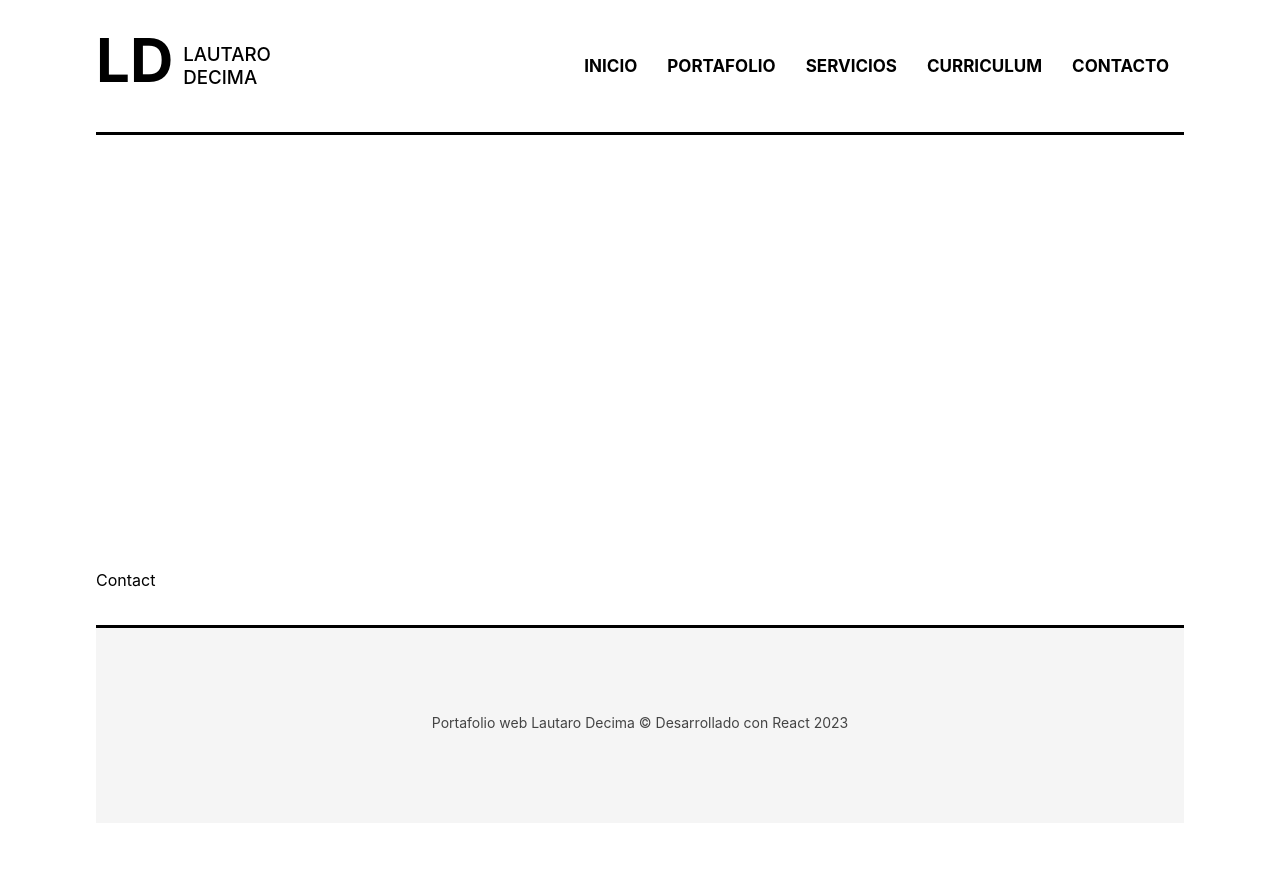
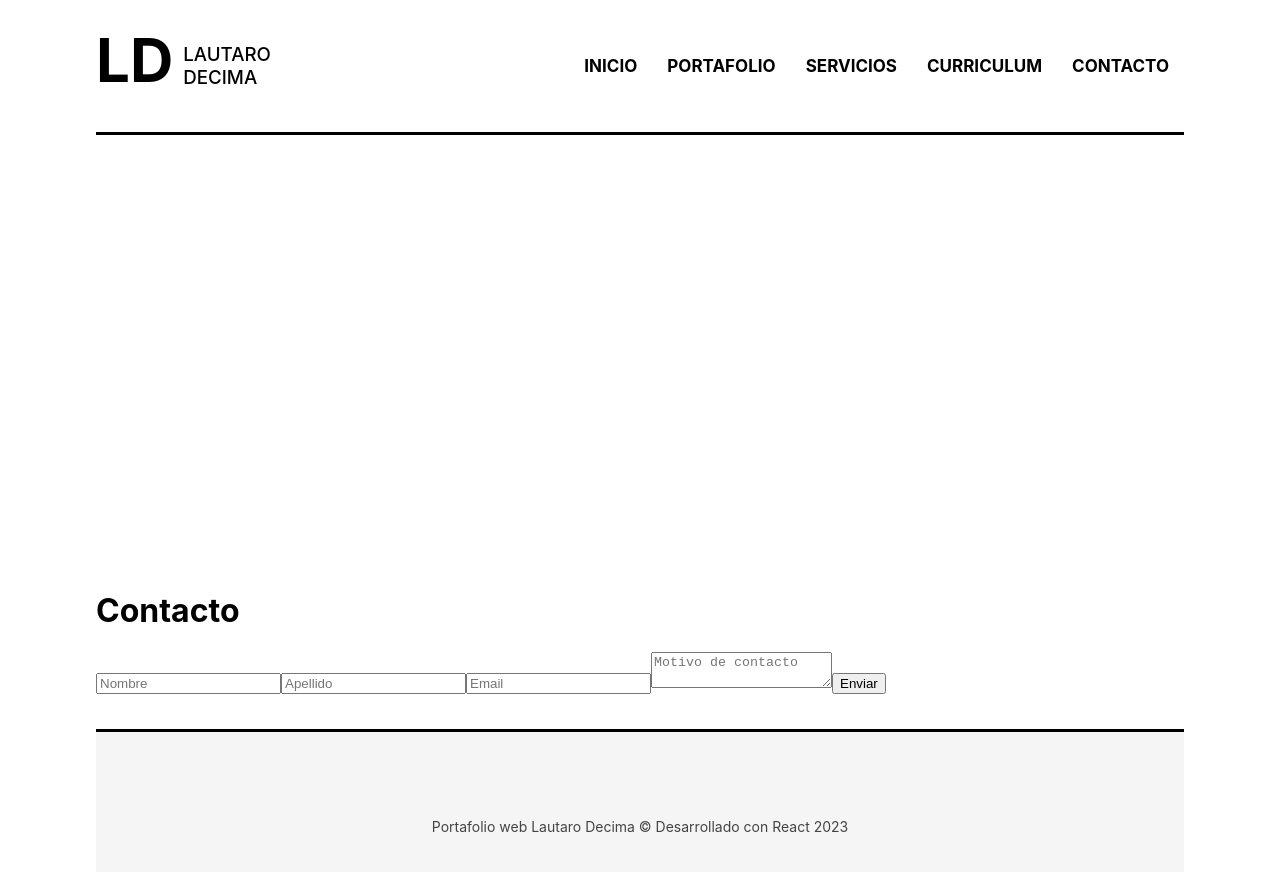
Before and after one commit to decimalautaro/portafolio-estatico-react, a React (Create React App) app: page /contact in a window 1280 px wide. Shown: the top 872 px of the page. Before the commit the page ends 823 px from the top, so only its background shows below. Built offline with nearby package versions, Linux system fonts and the light colour scheme.

Commit message:
feat: haciendo formulario de contacto

```diff
--- a/src/components/Contact.js
+++ b/src/components/Contact.js
@@ -1,7 +1,23 @@
 import React from 'react'
+
 
 export const Contact = () => {
   return (
-    <div>Contact</div>
+    <div className='page'>
+      <h1>Contacto</h1>
+
+      <form className='contact' action='mailto:decimalautaro@gmail.com'>
+          <input type="text" placeholder='Nombre'/>
+
+          <input type="text" placeholder='Apellido'/>
+
+          <input type="email" placeholder='Email'/>
+
+          <textarea placeholder='Motivo de contacto'/>
+
+          <input type="submit" value="Enviar"/>
+
+      </form>
+    </div>
   )
 }
```
